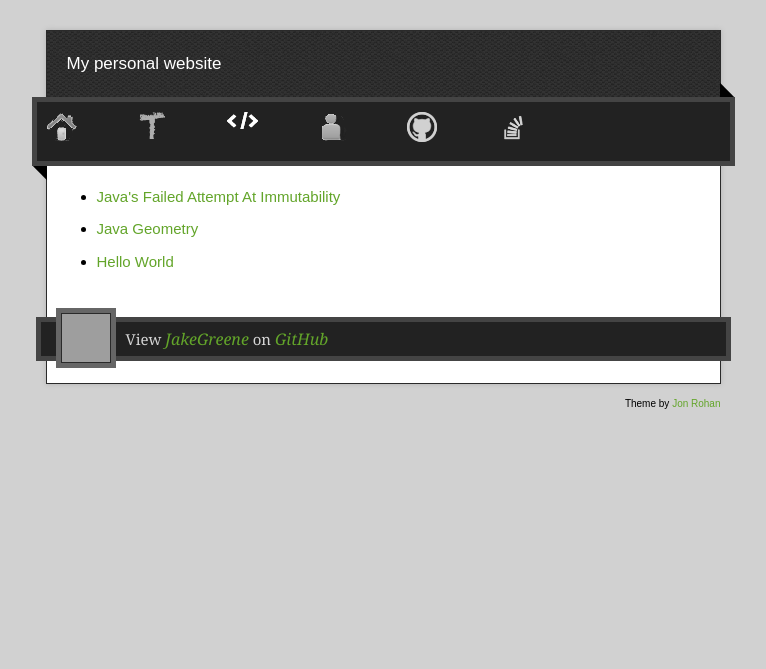
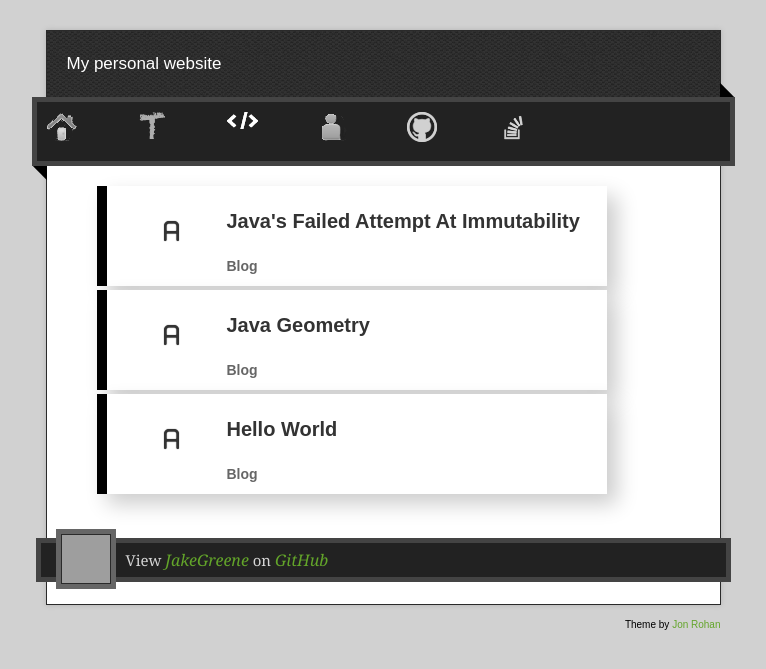
Before and after one commit to JakeGreene/JakeGreene.github.io, a Jekyll site: the page built from blog/index.html, in a window 1280 px wide. Shown: the top 669 px of the page, without its empty margins (257-1023 px from the left). Built offline with Jekyll 4.4.1, drawn with Linux system fonts in a browser that asks for light colours; nearby versions of some CDN libraries; grey boxes are pictures that could not be loaded.

Commit message:
Blog Listing Style
The blog posts are now listed
using nice boxes with transitions

A new font has been added to allow
the use of font symbols. This allows
me to use font styles for pictures

```diff
--- a/_layouts/default.html
+++ b/_layouts/default.html
@@ -13,6 +13,7 @@ site: http://www.jakegreene.ca
 
   <link rel="stylesheet" href="{{site.url}}/stylesheets/stylesheet.css" media="screen"/>
   <link rel="stylesheet" href="{{site.url}}/stylesheets/pygment_trac.css"/>
+  <link rel="stylesheet" href="{{site.url}}/stylesheets/blog_list.css"/>
   <script type="text/javascript" src="https://ajax.googleapis.com/ajax/libs/jquery/1.7.1/jquery.min.js"></script>
   <script type="text/javascript" src="javascripts/script.js"></script>
 
--- a/blog/index.html
+++ b/blog/index.html
@@ -1,10 +1,16 @@
 ---
 layout: default
 ---
-<ul>
+<ul class="blog-entries">
   {% for post in site.posts %}
     <li>
-      <a href="{{ post.url }}">{{ post.title }}</a>
+      <a href="{{ post.url }}">
+        <span class="blog-entry-icon">A</span>
+        <div class="blog-entry-headers">
+          <h3 class="blog-entry-header">{{ post.title }}</h3>
+          <h2 class="blog-entry-sub">Blog</h2>
+        </div>
+      </a>
     </li>
   {% endfor %}
 </ul>
--- /dev/null
+++ b/stylesheets/blog_list.css
@@ -0,0 +1,118 @@
+---
+font-home: /fonts
+font-web: webhostinghub-glyphs-webfont
+font-name: webhostinghub-glyphsregular
+---
+
+@font-face {
+  font-family: '{{ page.font-name }}';
+  src: url('{{ page.font-home }}/{{ page.font-web }}.eot');
+  src: url('{{ page.font-home }}/{{ page.font-web }}.eot?#iefix') format('embedded-opentype'),
+       url('{{ page.font-home }}/{{ page.font-web }}.woff') format('woff'),
+       url('{{ page.font-home }}/{{ page.font-web }}.ttf') format('truetype'),
+       url('{{ page.font-home }}/{{ page.font-web }}.svg#{{ page.font-name }}') format('svg');
+  font-weight: normal;
+  font-style: normal;
+
+}
+
+/* A list of blog entries */
+.blog-entries {
+  padding: 0;
+  margin: 20px 0;
+  width: 500px;
+}
+
+.blog-entries li {
+  width: 500px;
+  height: 100px;
+  overflow: hidden;
+  display: block;
+  background: #fff;
+  box-shadow: 10px 10px 20px rgba(0,0,0,0.2);
+  margin-bottom: 4px;
+  border-left: 10px solid #000;
+  -webkit-transition: all 300ms ease-in-out;
+  -moz-transition: all 300ms ease-in-out;
+  -o-transition: all 300ms ease-in-out;
+  -ms-transition: all 300ms ease-in-out;
+  transition: all 300ms ease-in-out;
+}
+
+.blog-entries li:last-child {
+  margin-bottom: 0px;
+}
+
+.blog-entries li a {
+  text-align: left;
+  display: block;
+  width: 100%;
+  height: 100%;
+  color: #333;
+  position:relative;
+}
+
+/* The icon */
+.blog-entry-icon {
+  font-family: '{{ page.font-name }}';
+  font-size: 20px;
+  text-shadow: 0px 0px 1px #333;
+  line-height: 90px;
+  position: absolute;
+  width: 90px;
+  left: 20px;
+  text-align: center;
+  -webkit-transition: all 300ms ease-in-out;
+  -moz-transition: all 300ms ease-in-out;
+  -o-transition: all 300ms ease-in-out;
+  -ms-transition: all 300ms ease-in-out;
+}
+
+/* Section for the header and sub-heading */
+.blog-entry-headers {
+  position: absolute;
+  left: 120px;
+  width: 370px;
+  height: 60px;
+  top: 20px;
+}
+
+/* The main header for a blog entry */
+h3.blog-entry-header {
+  font-size: 20px;
+  -webkit-transition: all 300ms ease-in-out;
+  -moz-transition: all 300ms ease-in-out;
+  -o-transition: all 300ms ease-in-out;
+  -ms-transition: all 300ms ease-in-out;
+  transition: all 300ms linear;
+}
+
+/* The sub-heading for a blog entry */
+h2.blog-entry-sub {
+  font-size: 14px;
+  color: #666;
+  -webkit-transition: all 300ms ease-in-out;
+  -moz-transition: all 300ms ease-in-out;
+  -o-transition: all 300ms ease-in-out;
+  -ms-transition: all 300ms ease-in-out;
+  transition: all 300ms linear;
+}
+
+.blog-entries li:hover {
+  border-color: #63a52a;
+  background: #343434;
+}
+
+.blog-entries li:hover .blog-entry-icon {
+  color: #63a52a;
+  text-shadow: 0px 0px 1px #fff004;
+  font-size: 50px;
+}
+
+.blog-entries li:hover .blog-entry-header {
+  color: #63a52a;
+}
+
+.blog-entries li:hover .blog-entry-sub {
+  color: #fff;
+}
```
Also changed, not shown: fonts/webhostinghub-glyphs-webfont.ttf (added), fonts/webhostinghub-glyphs-webfont.woff (added), 2 other files.
